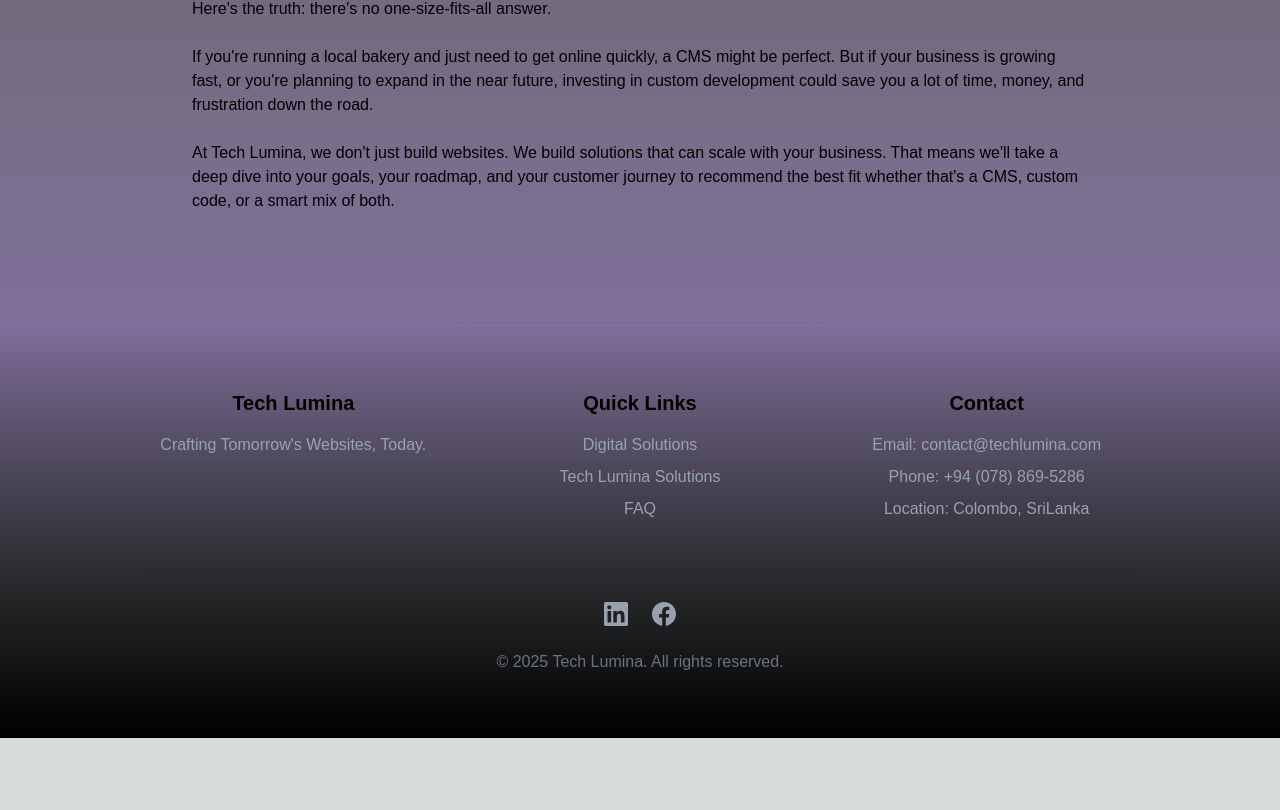
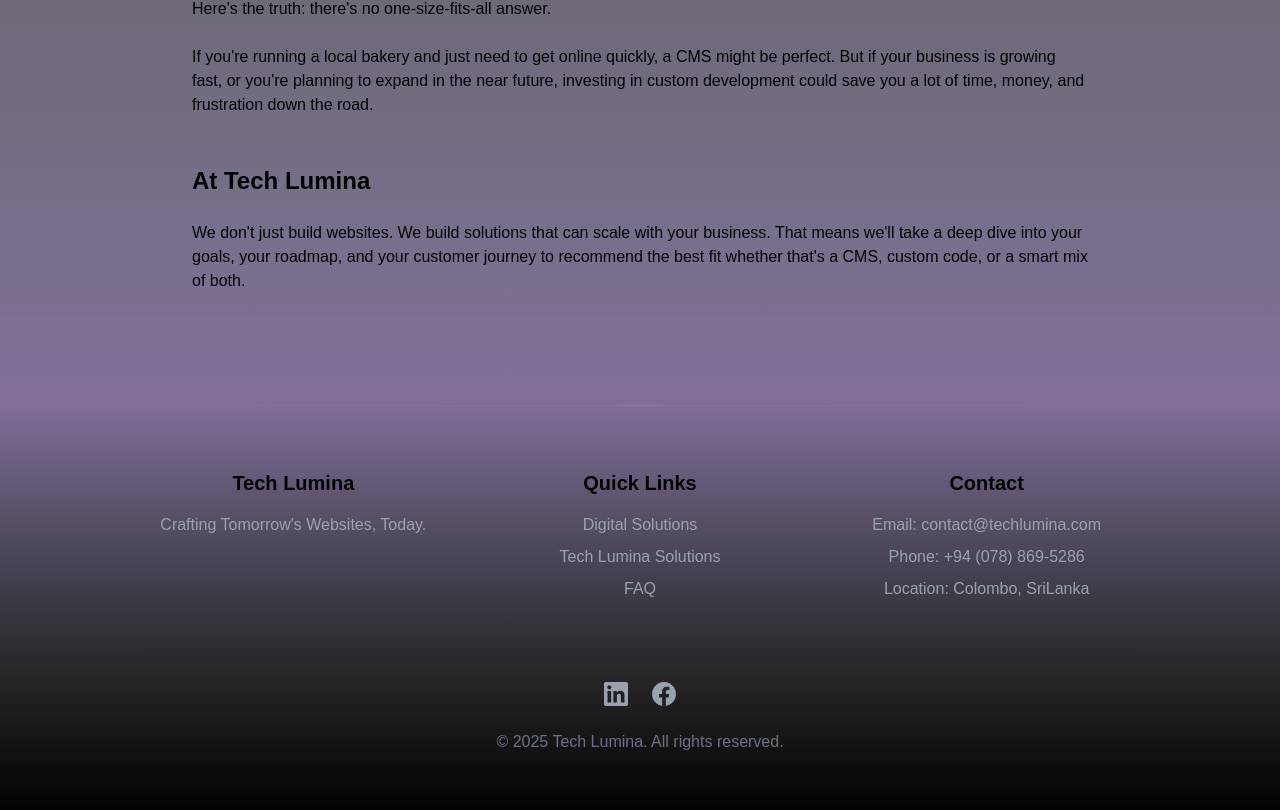
Before and after one commit to dinethnarada/tech-lumina-new, a Next.js app: page /blog/cms-vs-custom-coding in a window 1280 px wide. Shown: the part 1855-2665 px from the top of the page. Before the commit the page ends 2593 px from the top, so only its background shows below. Built offline with nearby package versions, Linux system fonts and the light colour scheme.

Commit message:
update blog

```diff
--- a/src/app/blog/cms-vs-custom-coding/page.tsx
+++ b/src/app/blog/cms-vs-custom-coding/page.tsx
@@ -88,8 +88,9 @@
               or you&apos;re planning to expand in the near future, investing in custom development could save you a lot of time, money, and frustration
               down the road.
             </p>
+            <h2 className="text-2xl font-bold mt-12 mb-6">At Tech Lumina</h2>
             <p className="mb-8">
-              At Tech Lumina, we don&apos;t just build websites. We build solutions that can scale with your business. That means we&apos;ll take a deep dive
+              We don&apos;t just build websites. We build solutions that can scale with your business. That means we&apos;ll take a deep dive
               into your goals, your roadmap, and your customer journey to recommend the best fit whether that&apos;s a CMS, custom code, or a smart mix of both.
             </p>
           </div>
```
